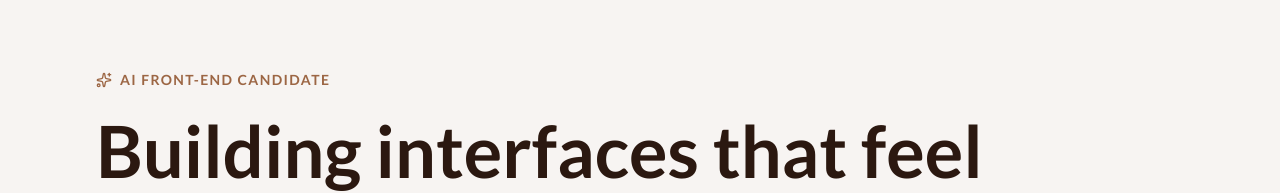
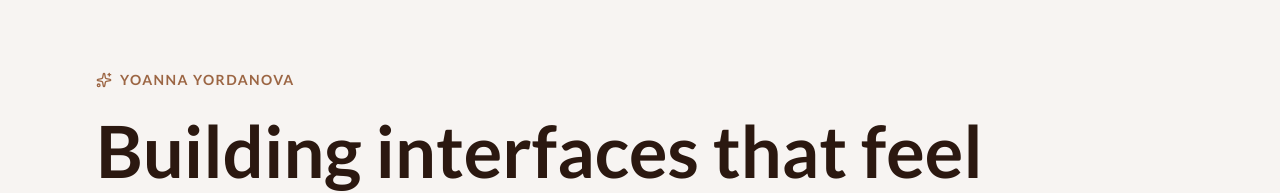
Before and after one commit to YoannaYordanovaa/portfolio-2025, a React (Vite) app: page / in a window 1280 px wide. Shown: the part 187-380 px from the top of the page. Built offline with nearby package versions, Linux system fonts and the light colour scheme.

Commit message:
01.02.2026

```diff
--- a/src/App.jsx
+++ b/src/App.jsx
@@ -117,7 +117,7 @@ const App = () => {
             >
               <div className="flex items-center gap-2 mb-6 text-secondary font-bold tracking-widest uppercase text-xs md:text-sm font-sans">
                 <Sparkles size={16} className="text-secondary" />
-                <span>AI Front-end Candidate</span>
+                <span>Yoanna Yordanova</span>
               </div>
 
               <h1 className="font-sans text-4xl md:text-7xl font-extrabold mb-8 leading-tight text-txt-dark">
```
